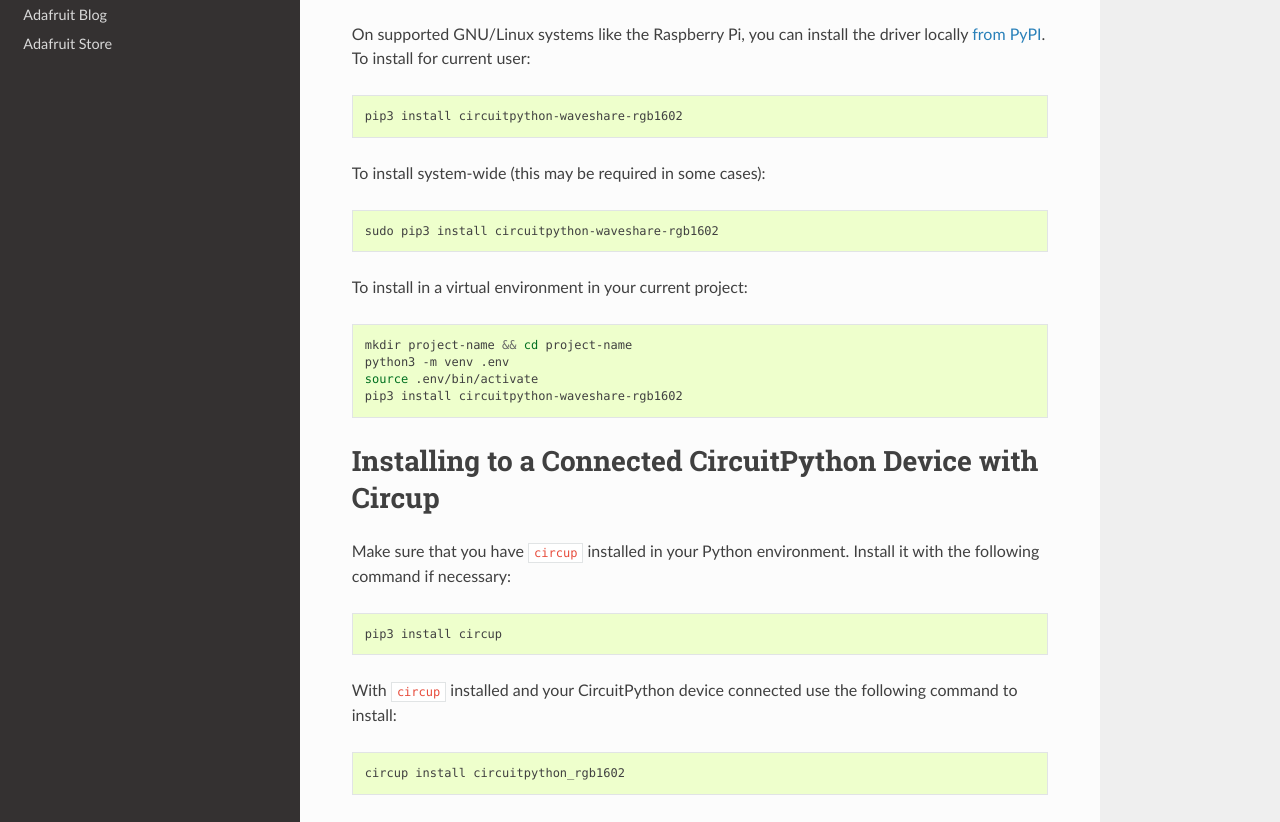
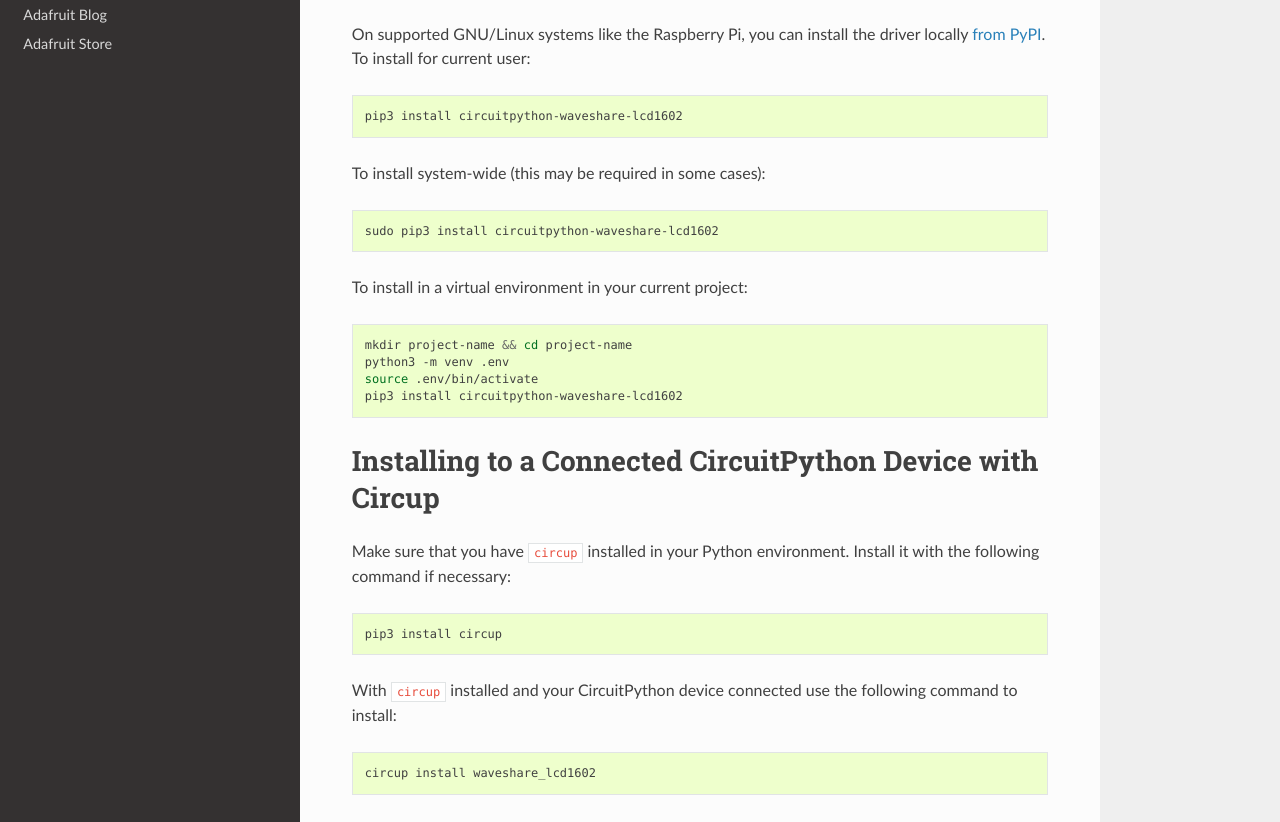
Before and after one commit to Neradoc/Circuitpython_Waveshare_LCD1602, a Sphinx documentation site: the page built from docs/index.rst, in a window 1280 px wide and 1400 px high. Shown: the part 567-1389 px from the top of the window. Built offline with Sphinx 7.4.7 and the Read the Docs theme 2.0.0, drawn with Linux system fonts in a browser that asks for light colours.

Commit message:
settle on the waveshare_lcd1602 name

```diff
--- a/README.rst
+++ b/README.rst
@@ -2,8 +2,8 @@ Introduction
 ============
 
 
-.. image:: https://readthedocs.org/projects/circuitpython-rgb1602/badge/?version=latest
-    :target: https://circuitpython-rgb1602.readthedocs.io/
+.. image:: https://readthedocs.org/projects/circuitpython-waveshare-lcd1602/badge/?version=latest
+    :target: https://circuitpython-waveshare-lcd1602.readthedocs.io/
     :alt: Documentation Status
 
 
@@ -13,8 +13,8 @@ Introduction
     :alt: Discord
 
 
-.. image:: https://github.com/Neradoc/CircuitPython_rgb1602/workflows/Build%20CI/badge.svg
-    :target: https://github.com/Neradoc/CircuitPython_rgb1602/actions
+.. image:: https://github.com/Neradoc/CircuitPython_Waveshare_LCD1602/workflows/Build%20CI/badge.svg
+    :target: https://github.com/Neradoc/CircuitPython_Waveshare_LCD1602/actions
     :alt: Build Status
 
 
@@ -42,18 +42,18 @@ Installing from PyPI
 =====================
 
 On supported GNU/Linux systems like the Raspberry Pi, you can install the driver locally `from
-PyPI <https://pypi.org/project/circuitpython-waveshare-rgb1602/>`_.
+PyPI <https://pypi.org/project/circuitpython-waveshare-lcd1602/>`_.
 To install for current user:
 
 .. code-block:: shell
 
-    pip3 install circuitpython-waveshare-rgb1602
+    pip3 install circuitpython-waveshare-lcd1602
 
 To install system-wide (this may be required in some cases):
 
 .. code-block:: shell
 
-    sudo pip3 install circuitpython-waveshare-rgb1602
+    sudo pip3 install circuitpython-waveshare-lcd1602
 
 To install in a virtual environment in your current project:
 
@@ -62,7 +62,7 @@ To install in a virtual environment in your current project:
     mkdir project-name && cd project-name
     python3 -m venv .env
     source .env/bin/activate
-    pip3 install circuitpython-waveshare-rgb1602
+    pip3 install circuitpython-waveshare-lcd1602
 
 
 
@@ -81,7 +81,7 @@ following command to install:
 
 .. code-block:: shell
 
-    circup install circuitpython_rgb1602
+    circup install waveshare_lcd1602
 
 Or the following command to update an existing version:
 
@@ -93,7 +93,7 @@ Usage Example
 =============
 
 .. python:
-    import circuitpython_rgb1602
+    import waveshare_lcd1602
     import time
     import math
     import board
@@ -107,7 +107,7 @@ Usage Example
     """Default pins used by the original code for pico"""
     # i2c = busio.I2C(board.GP5, board.GP4)
 
-    lcd = circuitpython_rgb1602.RGB1602(i2c, 16, 2)
+    lcd = waveshare_lcd1602.LCD1602(i2c, 16, 2)
     lcd.setRGB(255, 255, 0)
     lcd.setCursor(0, 0)
     lcd.printout("Waveshare")
@@ -122,7 +122,7 @@ Usage Example
 
 Documentation
 =============
-API documentation for this library can be found on `Read the Docs <https://circuitpython-rgb1602.readthedocs.io/>`_.
+API documentation for this library can be found on `Read the Docs <https://circuitpython-waveshare-lcd1602.readthedocs.io/>`_.
 
 For information on building library documentation, please check out
 `this guide <https://learn.adafruit.com/creating-and-sharing-a-circuitpython-library/sharing-our-docs-on-readthedocs#sphinx-5-1>`_.
@@ -131,5 +131,5 @@ Contributing
 ============
 
 Contributions are welcome! Please read our `Code of Conduct
-<https://github.com/Neradoc/Circuitpython_Waveshare_RGB1602/blob/HEAD/CODE_OF_CONDUCT.md>`_
+<https://github.com/Neradoc/Circuitpython_Waveshare_LCD1602/blob/HEAD/CODE_OF_CONDUCT.md>`_
 before contributing to help this project stay welcoming.
--- a/docs/api.rst
+++ b/docs/api.rst
@@ -4,5 +4,5 @@
 .. If your library file(s) are nested in a directory (e.g. /adafruit_foo/foo.py)
 .. use this format as the module name: "adafruit_foo.foo"
 
-.. automodule:: circuitpython_rgb1602
+.. automodule:: waveshare_lcd1602
     :members:
--- a/docs/conf.py
+++ b/docs/conf.py
@@ -130,7 +130,7 @@ html_static_path = ["_static"]
 html_favicon = "_static/favicon.ico"
 
 # Output file base name for HTML help builder.
-htmlhelp_basename = "CircuitPython_rgb1602_Librarydoc"
+htmlhelp_basename = "CircuitPython_Waveshare_rgb1602_Librarydoc"
 
 # -- Options for LaTeX output ---------------------------------------------
 
@@ -151,8 +151,8 @@ latex_elements = {
 latex_documents = [
     (
         master_doc,
-        "CircuitPython_rgb1602_Library.tex",
-        "CircuitPython rgb1602 Library Documentation",
+        "CircuitPython_Waveshare_lcd1602_Library.tex",
+        "CircuitPython Waveshare LCD1602 Library Documentation",
         author,
         "manual",
     ),
@@ -165,8 +165,8 @@ latex_documents = [
 man_pages = [
     (
         master_doc,
-        "CircuitPython_rgb1602_Library",
-        "CircuitPython rgb1602 Library Documentation",
+        "CircuitPython_Waveshare_lcd1602_Library",
+        "CircuitPython Waveshare LCD1602 Library Documentation",
         [author],
         1,
     ),
@@ -180,10 +180,10 @@ man_pages = [
 texinfo_documents = [
     (
         master_doc,
-        "CircuitPython_rgb1602_Library",
-        "CircuitPython rgb1602 Library Documentation",
+        "CircuitPython_Waveshare_lcd1602_Library",
+        "CircuitPython Waveshare LCD1602 Library Documentation",
         author,
-        "CircuitPython_rgb1602_Library",
+        "CircuitPython_Waveshare_lcd1602_Library",
         "One line description of project.",
         "Miscellaneous",
     ),
--- a/docs/examples.rst
+++ b/docs/examples.rst
@@ -3,6 +3,6 @@ Simple test
 
 Ensure your device works with this simple test.
 
-.. literalinclude:: ../examples/rgb1602_simpletest.py
-    :caption: examples/rgb1602_simpletest.py
+.. literalinclude:: ../examples/waveshare_lcd1602_simpletest.py
+    :caption: examples/waveshare_lcd1602_simpletest.py
     :linenos:
--- a/docs/index.rst
+++ b/docs/index.rst
@@ -32,7 +32,7 @@ Table of Contents
 .. toctree::
     :caption: Other Links
 
-    Download from GitHub <https://github.com/Neradoc/Circuitpython_Waveshare_RGB1602/releases/latest>
+    Download from GitHub <https://github.com/Neradoc/Circuitpython_Waveshare_LCD1602/releases/latest>
     Download Library Bundle <https://circuitpython.org/libraries>
     CircuitPython Reference Documentation <https://docs.circuitpython.org>
     CircuitPython Support Forum <https://forums.adafruit.com/viewforum.php?f=60>
--- a/setup.py
+++ b/setup.py
@@ -24,7 +24,7 @@ with open(path.join(here, "README.rst"), encoding="utf-8") as f:
 
 setup(
     # Community Bundle Information
-    name="circuitpython-waveshare-rgb1602",
+    name="circuitpython-waveshare-lcd1602",
     use_scm_version={
         # This is needed for the PyPI version munging in the Github Actions release.yml
         "git_describe_command": "git describe --tags --long",
@@ -35,7 +35,7 @@ setup(
     long_description=long_description,
     long_description_content_type="text/x-rst",
     # The project's main homepage.
-    url="https://github.com/Neradoc/Circuitpython_Waveshare_RGB1602.git",
+    url="https://github.com/Neradoc/Circuitpython_Waveshare_LCD1602.git",
     # Author details
     author="Neradoc",
     author_email="",  # TODO: Add your email here
@@ -60,5 +60,5 @@ setup(
     # simple. Or you can use find_packages().
     # TODO: IF LIBRARY FILES ARE A PACKAGE FOLDER,
     #       CHANGE `py_modules=['...']` TO `packages=['...']`
-    py_modules=["circuitpython_rgb1602"],
+    py_modules=["waveshare_lcd1602"],
 )
```
Also changed, not shown: waveshare_lcd1602.py (renamed from circuitpython_rgb1602.py, +4 -5 lines), 2 other files.
